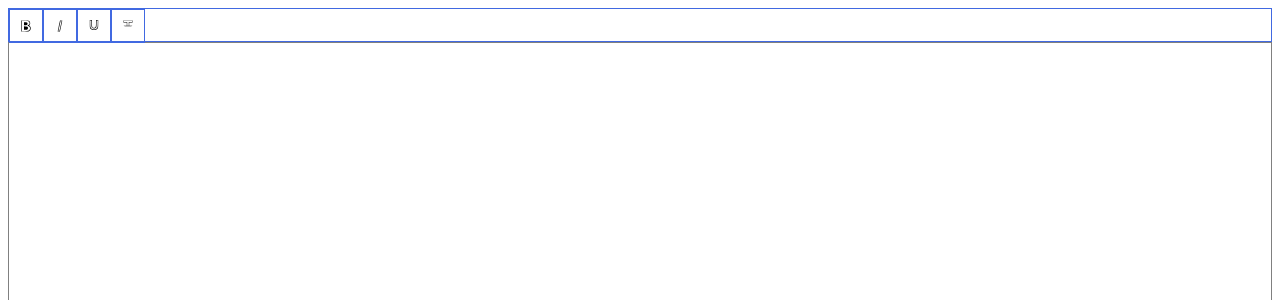
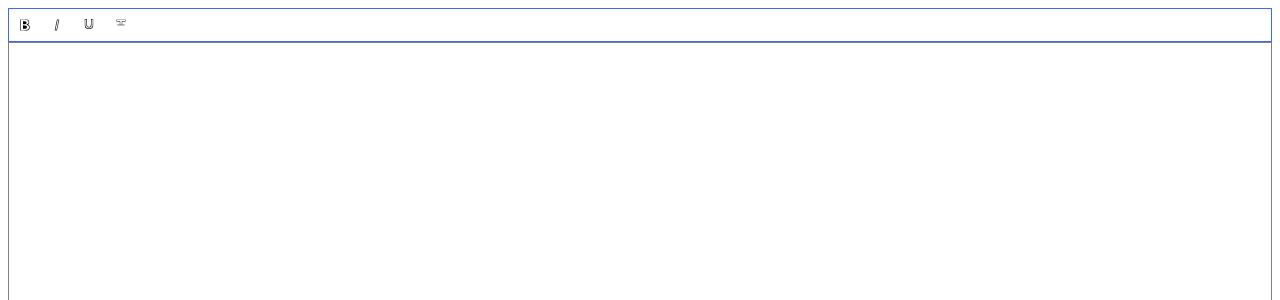
Before and after one commit to kimsangyeon/BasicEditor, a React (Create React App) app: page / in a window 1280 px wide. Shown: the top 300 px of the page. Built offline with nearby package versions, Linux system fonts and the light colour scheme.

Commit message:
:traffic_light: remove icon container border

```diff
--- a/src/css/editor.css
+++ b/src/css/editor.css
@@ -15,7 +15,6 @@
     height: 32px;
     position: relative;
     display: inline-block;
-    border: 1px solid royalblue;
 }
 
 #be-toolbar .be-icon-container .be-icon {
```
